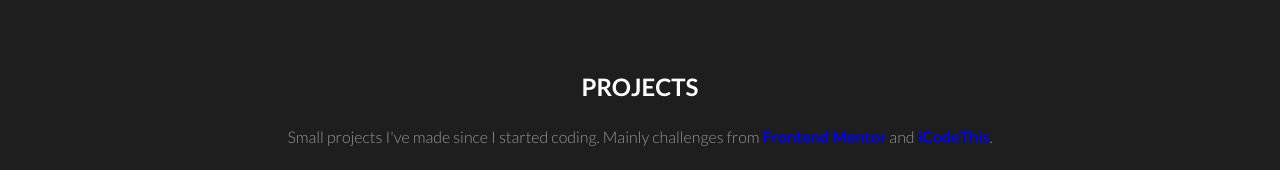
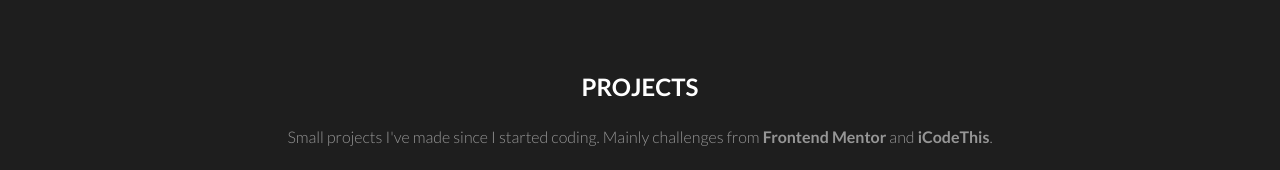
Before and after one commit to ehesseboom/personal-website, a plain HTML site: page index.html in a window 1280 px wide. Shown: the part 1000-1170 px from the top of the page. Drawn offline with Linux system fonts and the light colour scheme.

Commit message:
Update style.css
Changed the color for links to Frontend Mentor and iCodeThis under the section Projects.

```diff
--- a/style.css
+++ b/style.css
@@ -150,6 +150,7 @@ main p {
 .projects a {
     text-decoration: none;
     font-weight: 700;
+    color: rgb(150, 150, 150);
 }
 
 .projects a:hover,
```
